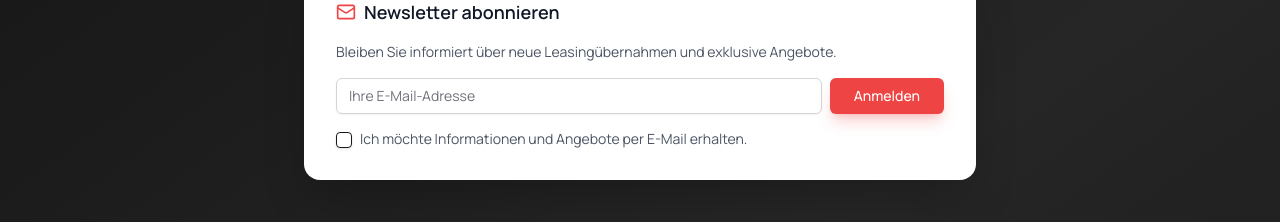
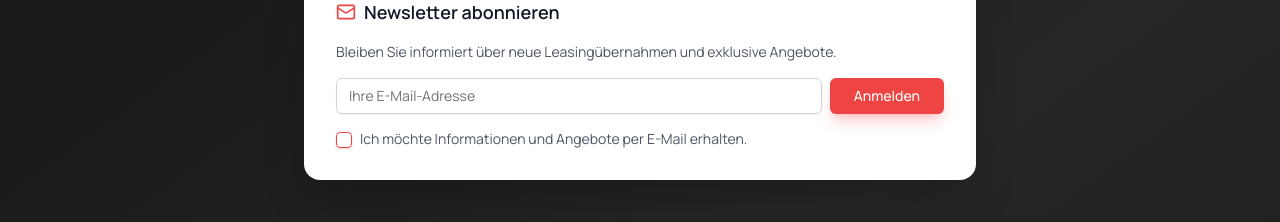
Before and after one commit to vincialmedia/BuyAuto, a Next.js app: page / in a window 1280 px wide. Shown: the part 4680-4902 px from the top of the page. Built offline with nearby package versions, Linux system fonts and the light colour scheme; no server answers; the database is empty.

Commit message:
style(theme): Set primary color to red

```diff
--- a/src/styles/globals.css
+++ b/src/styles/globals.css
@@ -24,7 +24,7 @@ body {
     --card-foreground: 240 10% 3.9%;
     --popover: 0 0% 100%;
     --popover-foreground: 240 10% 3.9%;
-    --primary: 240 5.9% 10%;
+    --primary: 0 84% 60%;
     --primary-foreground: 0 0% 98%;
     --secondary: 240 4.8% 95.9%;
     --secondary-foreground: 240 5.9% 10%;
@@ -36,7 +36,7 @@ body {
     --destructive-foreground: 0 0% 98%;
     --border: 240 5.9% 90%;
     --input: 240 5.9% 90%;
-    --ring: 240 10% 3.9%;
+    --ring: 0 84% 60%;
     --chart-1: 12 76% 61%;
     --chart-2: 173 58% 39%;
     --chart-3: 197 37% 24%;
```
Also changed, not shown: 1 other file (tests, documents, lock files or other folders).
